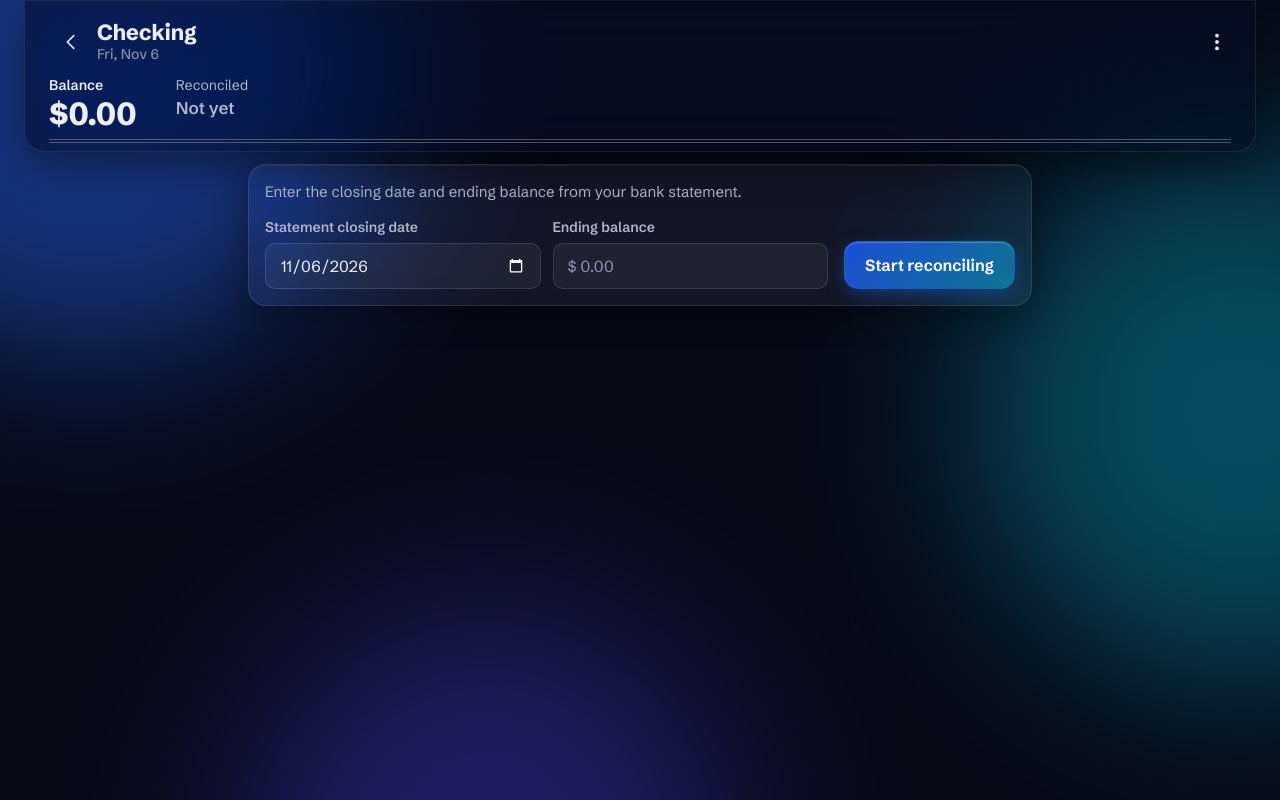
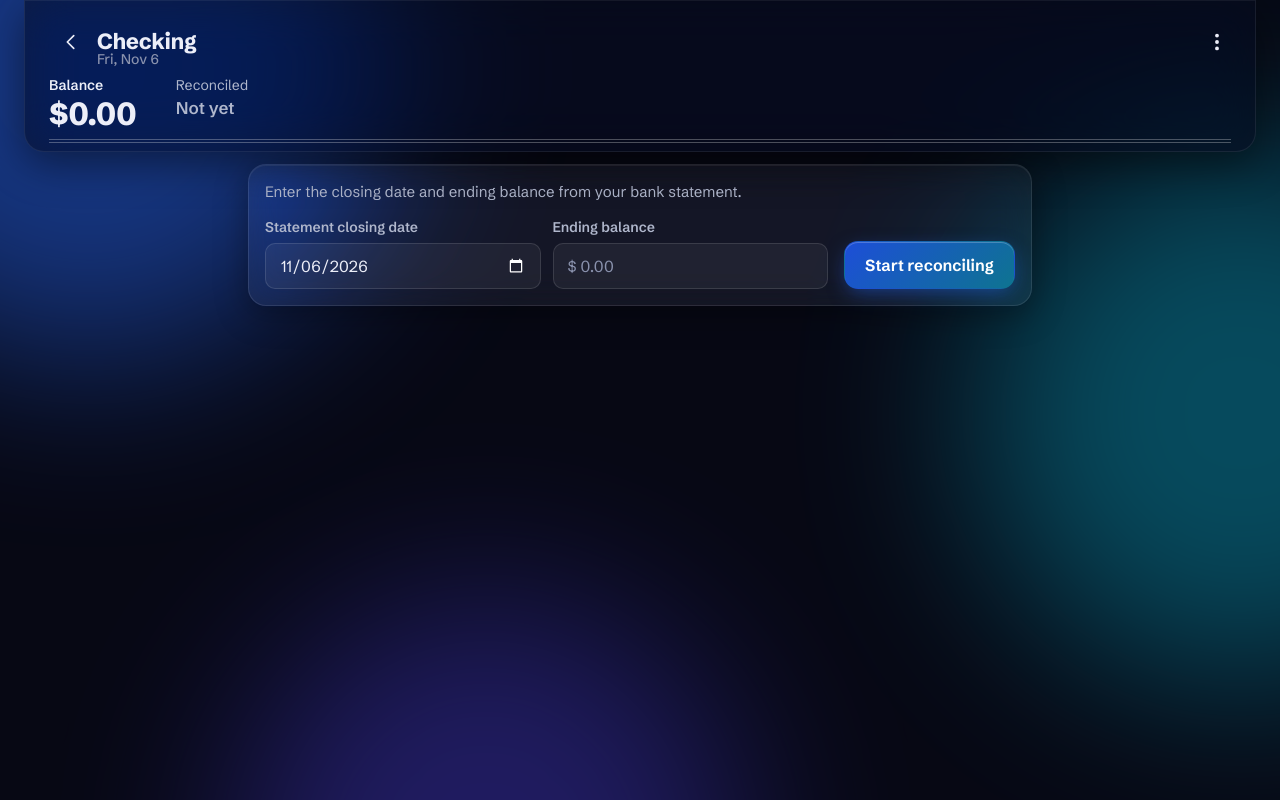
Before and after one commit to xadamz23/reconcile, a FastAPI app: page /reconcile in a window 1280 px wide. Run offline with FastAPI, Linux system fonts and the light colour scheme; data that the repository does not hold is empty.

Commit message:
Keep the account name where it was above the header's date
The name is placed as if it were alone in the bar, and the date hangs
in the bar's spare height, so neither the name nor the header moves.

```diff
--- a/static/css/app.css
+++ b/static/css/app.css
@@ -236,15 +236,23 @@ button { cursor: pointer; }
   display: flex; align-items: center; gap: 0.25rem;
   min-height: 3.25rem;
 }
-/* The name with today's date under it. Both fit in the bar's min-height, so the
-   date doesn't make the header taller. */
-.account-wrap { flex: 1; min-width: 0; display: flex; flex-direction: column; }
+/* The name with today's date under it. The name sits where it would if it were
+   centred in the bar alone (the top padding is that centring), and the date hangs
+   below it in the bar's spare height, so neither the name nor the header moves. */
+.account-wrap {
+  flex: 1; min-width: 0; align-self: flex-start;
+  display: flex; flex-direction: column;
+  padding-top: calc((3.25rem - 1.375rem * 1.4) / 2);
+}
 .account {
-  font-size: 1.375rem; font-weight: 750; letter-spacing: -0.015em; line-height: 1.15;
+  font-size: 1.375rem; font-weight: 750; letter-spacing: -0.015em; line-height: 1.4;
   overflow: hidden; text-overflow: ellipsis; white-space: nowrap;
 }
 .masthead-actions { display: flex; align-items: center; margin-right: -0.5rem; }
-.masthead .today { font-size: 0.875rem; font-weight: 500; color: var(--text-faint); white-space: nowrap; }
+.masthead .today {
+  margin-top: -0.4rem; /* into the name's line spacing */
+  font-size: 0.875rem; font-weight: 500; line-height: 1.2; color: var(--text-faint); white-space: nowrap;
+}
 
 /* The accountant's double rule: this is a final total. */
 .totals {
```
